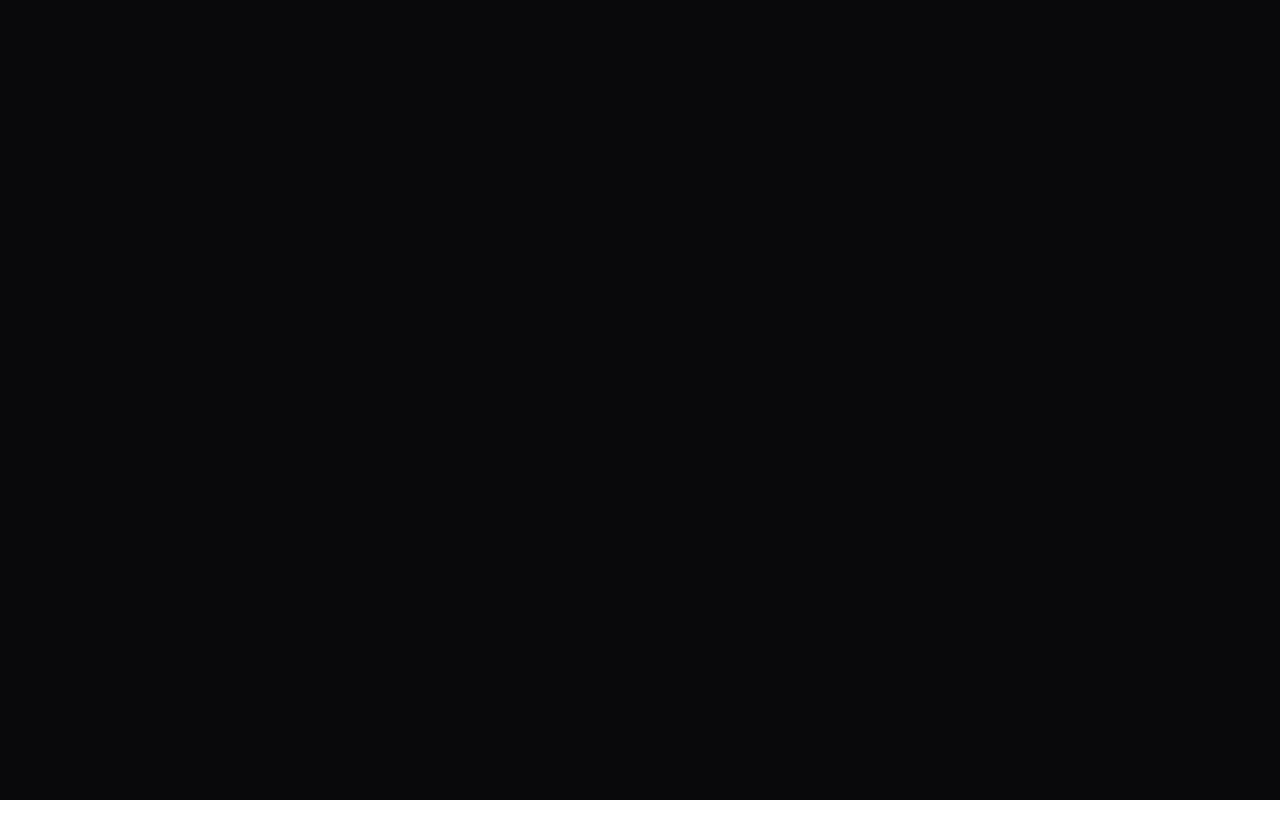
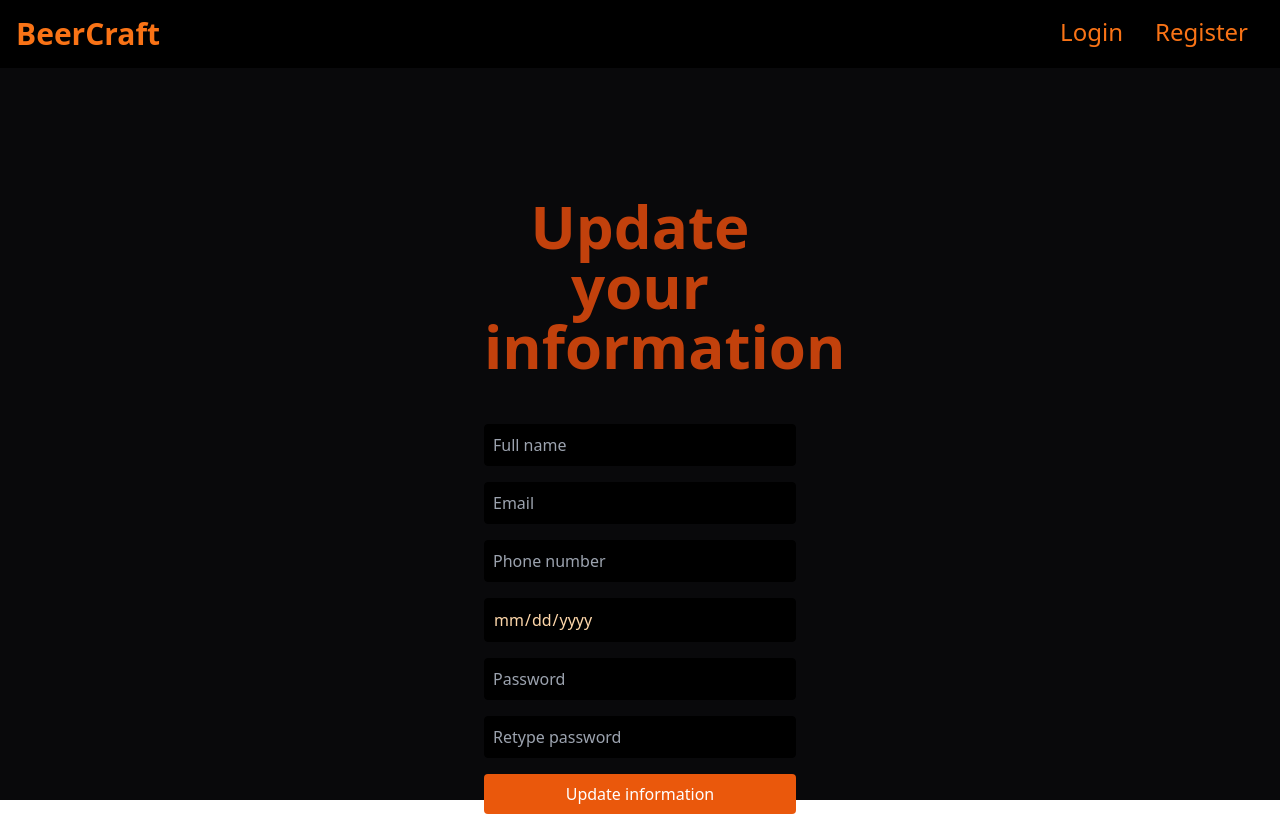
Before and after one commit to CNA-25/users-frontend, a React (Vite) app: page /edituserinfo in a window 1280 px wide. Before the commit this address had no page. Before the commit the page ends 800 px from the top, so only its background shows below. Built offline with nearby package versions, Linux system fonts and the light colour scheme.

Commit message:
Adds edit user info page, makes page closer to final in functionality

```diff
--- a/src/App.tsx
+++ b/src/App.tsx
@@ -4,18 +4,18 @@ import MyOrdersPage from "./pages/MyOrdersPage";
 import LoginPage from "./pages/LoginPage";
 import RegisterPage from "./pages/RegistrationPage";
 import ResetPasswordPage from "./pages/ResetPasswordPage";
-import TempHomePage from "./pages/TempHomePage";
+import EditUserInfo from "./pages/EditUserInfo";
 
 const App: React.FC = () => {
   return (
     <Router>
       <main className="w-screen h-screen p-0 mx-0 bg-zinc-950">
         <Routes>
-          <Route path="/" element={<TempHomePage />} />
           <Route path="/login" element={<LoginPage />} />
           <Route path="/register" element={<RegisterPage />} />
           <Route path="/orders" element={<MyOrdersPage />} />
           <Route path="/resetpassword" element={<ResetPasswordPage />} />
+          <Route path="/edituserinfo" element={<EditUserInfo />} />
         </Routes>
       </main>
     </Router>
--- a/src/components/navbar.tsx
+++ b/src/components/navbar.tsx
@@ -1,63 +1,26 @@
-import React, { useState } from "react";
 import { Link } from "react-router-dom";
 
 const Navbar: React.FC = () => {
-  const [open, setOpen] = useState(false);
-
-  const toggle = () => setOpen(!open);
-
-  React.useEffect(() => {
-    window.addEventListener("resize", () => {
-      if (window.innerWidth >= 768) setOpen(true);
-    });
-    if (window.innerWidth >= 768) setOpen(true);
-  }, []);
-
   return (
     <div className="w-full bg-black">
-      <div className="mx-auto flex flex-col max-w-screen-xl p-2 md:p-4 md:flex-row">
-        <div className="flex flex-1 flex-row justify-between items-center">
+      <div className="flex flex-col max-w-screen-xl p-2 mx-auto md:p-4 md:flex-row">
+        <div className="flex flex-row items-center justify-between flex-1">
           <h1 className="text-3xl font-bold text-orange-500">BeerCraft</h1>
-          <img
-            className="flex md:hidden text-white w-10 h-10 mr-2"
-            src="/hamburger-menu.svg"
-            onClick={toggle}
-          />
         </div>
-        {open && (
-          <div className="flex flex-1 flex-col justify-between items-center md:flex-row">
-            <Link
-              to="/"
-              className="text-orange-500 text-2xl md:text-md hover:text-orange-800"
-            >
-              Home
-            </Link>
+        <div className="flex flex-col justify-end flex-1 md:flex-row">
           <Link
             to="/login"
-              className="text-orange-500 text-2xl md:text-md hover:text-orange-800"
+            className="mx-4 text-2xl text-orange-500 md:text-md hover:text-orange-800"
           >
             Login
           </Link>
           <Link
             to="/register"
-              className="text-orange-500 text-2xl md:text-md hover:text-orange-800"
+            className="mx-4 text-2xl text-orange-500 md:text-md hover:text-orange-800"
           >
             Register
           </Link>
-            <Link
-              to="/orders"
-              className="text-orange-500 text-2xl md:text-md hover:text-orange-800"
-            >
-              Orders
-            </Link>
-            <Link
-              to="/resetpassword"
-              className="text-orange-500 text-2xl md:text-md hover:text-orange-800"
-            >
-              Reset password
-            </Link>
         </div>
-        )}
       </div>
     </div>
   );
--- /dev/null
+++ b/src/pages/EditUserInfo.tsx
@@ -0,0 +1,100 @@
+import Navbar from "@/components/navbar";
+import { useState } from "react";
+import { useNavigate } from "react-router-dom";
+
+const EditUserInfo: React.FC = () => {
+  const navigate = useNavigate();
+  const [formData, setFormData] = useState({
+    name: "",
+    email: "",
+    phone: "",
+    birthday: "",
+    password: "",
+    confirmPassword: "",
+  });
+
+  const handleChange = (e: React.ChangeEvent<HTMLInputElement>) => {
+    setFormData({ ...formData, [e.target.name]: e.target.value });
+  };
+
+  const handleSubmit = (e: React.FormEvent) => {
+    e.preventDefault();
+    console.log("Updated User Info:", formData);
+    // API CALL AND LOGIC GOES HERE
+    navigate("/orders");
+  };
+
+  return (
+    <>
+      <Navbar />
+      <div className="flex flex-col p-4 my-20">
+        <div className="flex items-center justify-center">
+          <form
+            onSubmit={handleSubmit}
+            className="flex flex-col w-1/4 space-y-4"
+          >
+            <h1 className="my-8 text-6xl font-bold text-center text-orange-700">
+              Update your information
+            </h1>
+            <input
+              type="text"
+              name="name"
+              placeholder="Full name"
+              value={formData.name}
+              onChange={handleChange}
+              className="p-2 text-orange-200 bg-black border border-black rounded"
+            />
+            <input
+              type="email"
+              name="email"
+              placeholder="Email"
+              value={formData.email}
+              onChange={handleChange}
+              className="p-2 text-orange-200 bg-black border border-black rounded"
+            />
+            <input
+              type="tel"
+              name="phone"
+              placeholder="Phone number"
+              value={formData.phone}
+              onChange={handleChange}
+              className="p-2 text-orange-200 bg-black border border-black rounded"
+            />
+            <input
+              type="date"
+              name="birthday"
+              placeholder="Birthday"
+              value={formData.birthday}
+              onChange={handleChange}
+              className="p-2 text-orange-200 bg-black border border-black rounded"
+            />
+            <input
+              type="password"
+              name="password"
+              placeholder="Password"
+              value={formData.password}
+              onChange={handleChange}
+              className="p-2 text-orange-200 bg-black border border-black rounded"
+            />
+            <input
+              type="password"
+              name="confirmPassword"
+              placeholder="Retype password"
+              value={formData.confirmPassword}
+              onChange={handleChange}
+              className="p-2 text-orange-200 bg-black border border-black rounded"
+            />
+            <button
+              type="submit"
+              className="p-2 text-white bg-orange-600 rounded hover:bg-orange-800"
+            >
+              Update information
+            </button>
+          </form>
+        </div>
+      </div>
+    </>
+  );
+};
+
+export default EditUserInfo;
--- a/src/pages/LoginPage.tsx
+++ b/src/pages/LoginPage.tsx
@@ -1,25 +1,47 @@
-import React from "react";
+import React, { useState } from "react";
 import Navbar from "../components/navbar";
-import { Link } from "react-router-dom";
+import { Link, useNavigate } from "react-router-dom";
 const LoginPage: React.FC = () => {
+  const navigate = useNavigate();
+  const [formData, setFormData] = useState({
+    name: "",
+    email: "",
+    password: "",
+  });
+  const handleChange = (e: React.ChangeEvent<HTMLInputElement>) => {
+    setFormData({ ...formData, [e.target.name]: e.target.value });
+  };
+  const handleSubmit = (e: React.FormEvent) => {
+    e.preventDefault();
+    console.log("Updated User Info:", formData);
+    // API CALL AND LOGIC GOES HERE
+    navigate("/orders");
+  };
   return (
     <>
       <Navbar />
       <div className="flex flex-col p-4 my-48">
         <div className="flex items-center justify-center">
-          <form className="flex flex-col w-1/4 space-y-4">
+          <form
+            className="flex flex-col w-1/4 space-y-4"
+            onSubmit={handleSubmit}
+          >
             <h1 className="my-8 text-6xl font-bold text-center text-orange-700">
               Login
             </h1>
             <input
-              type="text"
-              placeholder="Username"
+              onChange={handleChange}
+              type="email"
+              placeholder="Email"
               className="p-2 text-orange-200 bg-black border border-black rounded"
+              required
             />
             <input
+              onChange={handleChange}
               type="password"
               placeholder="Password"
               className="p-2 text-orange-200 bg-black border border-black rounded"
+              required
             />
             <Link
               to="/resetpassword"
--- a/src/pages/MyOrdersPage.tsx
+++ b/src/pages/MyOrdersPage.tsx
@@ -1,13 +1,20 @@
 import React from "react";
 import Navbar from "../components/navbar";
 import OrderList from "@/components/orders/OrderList";
+import { Link } from "react-router-dom";
 
 const MyOrdersPage: React.FC = () => {
   return (
     <>
       <Navbar />
-      <div className="px-4 max-w-screen-lg mx-auto">
-        <h1 className="text-4xl font-bold">Your orders:</h1>
+      <div className="max-w-screen-lg px-4 py-8 mx-auto">
+        <Link
+          to="/editUserInfo"
+          className="p-2 my-8 text-2xl text-orange-500 md:text-md hover:text-orange-800 bg-zinc-900 rounded-xl"
+        >
+          EDIT USER INFO
+        </Link>
+        <h1 className="my-4 text-4xl font-bold text-white">Your orders:</h1>
         <OrderList />
       </div>
     </>
--- a/src/pages/TempHomePage.tsx
+++ /dev/null
@@ -1,17 +0,0 @@
-import React from "react";
-import Navbar from "../components/navbar";
-
-const HomePage: React.FC = () => {
-  return (
-    <>
-      <Navbar />
-      <div className="p-4 text-center">
-        <h1 className="text-4xl font-bold text-white">
-          Temporary HomePage for development
-        </h1>
-      </div>
-    </>
-  );
-};
-
-export default HomePage;
```
Lines whose indentation alone changed are shown as unchanged.
